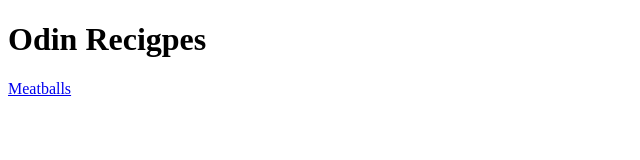
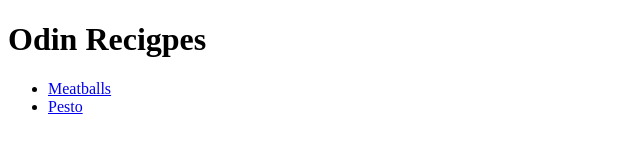
Before and after one commit to WWJWD/odin-recipes, a plain HTML site: page index.html in a window 1280 px wide. Shown: the whole page, without its empty margins (0-640 px from the left). Drawn offline with Linux system fonts and the light colour scheme.

Commit message:
update link to pesto

```diff
--- a/index.html
+++ b/index.html
@@ -6,5 +6,8 @@
 </head>
 <body>
     <h1>Odin Recigpes</h1>
-    <a href="recipes/meatballs.html">Meatballs</a>
+    <ul>
+    <li> <a href="recipes/meatballs.html">Meatballs</a></li>
+    <li><a href="recipes/pesto.html">Pesto</a></li>
+    </ul>
 </html>
```
